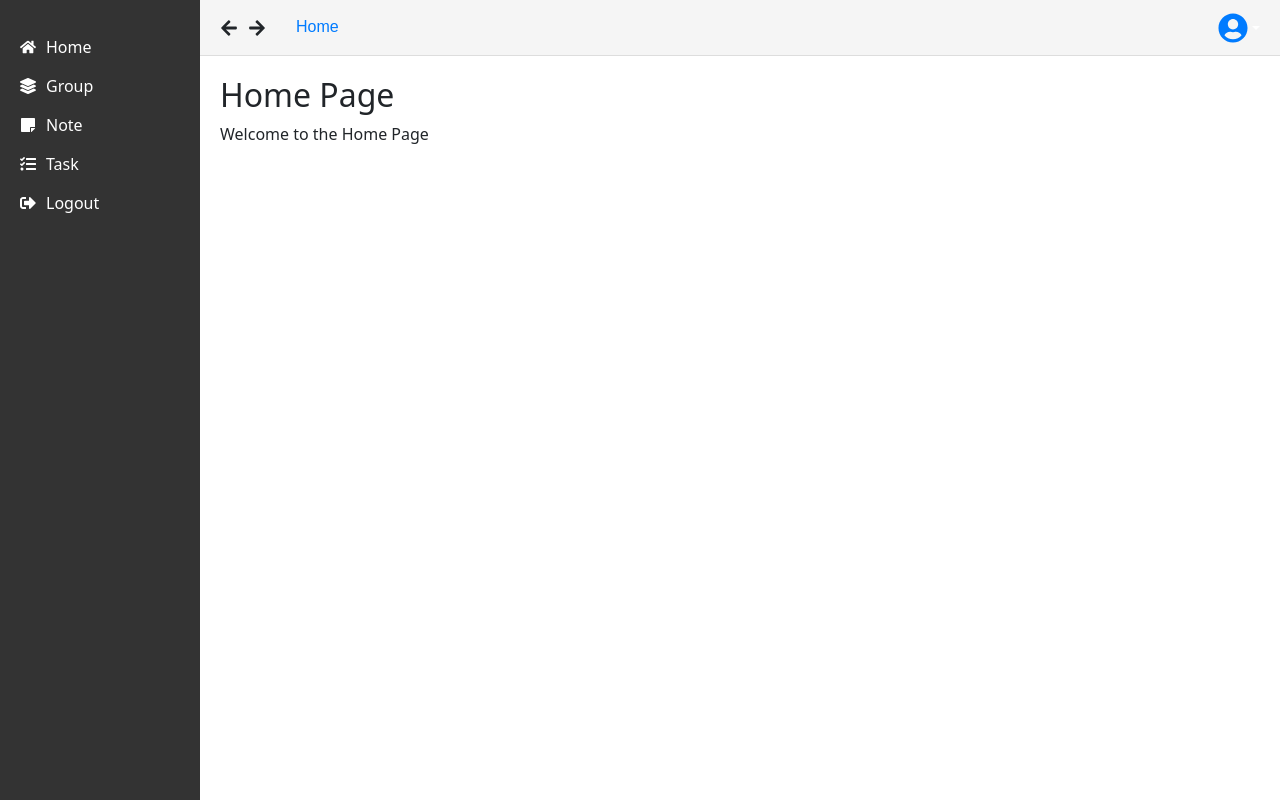
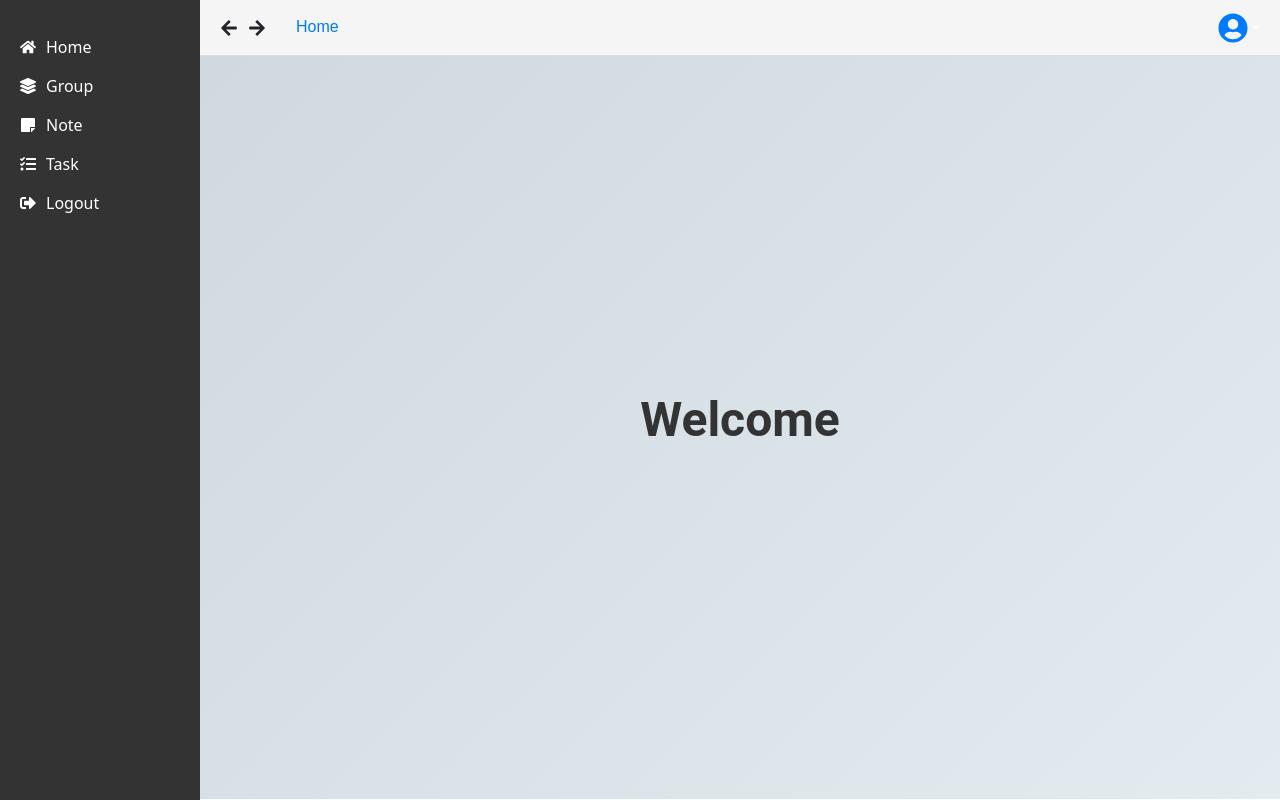
Before and after one commit to thuynguyentvt333/react-note-app, a React (Vite) app: page /app in a window 1280 px wide. Built offline with nearby package versions, Linux system fonts and the light colour scheme; sample sign-in values are in the browser's storage.

Commit message:
design home page - edit routes

```diff
--- a/src/layouts/PrivateLayout.css
+++ b/src/layouts/PrivateLayout.css
@@ -25,6 +25,6 @@
 
 .content {
     flex-grow: 1;
-    padding: 20px;
+    /* padding: 20px; */
     background-color: #fff;
 }
--- a/src/pages/Home.jsx
+++ /dev/null
@@ -1,12 +0,0 @@
-import React from 'react';
-
-const Home = () => {
-  return (
-    <div>
-      <h2>Home Page</h2>
-      <p>Welcome to the Home Page</p>
-    </div>
-  );
-}
-
-export default Home;
--- /dev/null
+++ b/src/pages/HomePage/Home.jsx
@@ -0,0 +1,14 @@
+import React from 'react';
+import './Home.scss';
+
+const Home = () => {
+  return (
+    <div className="home-container">
+      <div className="welcome-message">
+        <p>Welcome</p>
+      </div>
+    </div>
+  );
+}
+
+export default Home;
--- /dev/null
+++ b/src/pages/HomePage/Home.scss
@@ -0,0 +1,14 @@
+.home-container {
+  display: flex;
+  justify-content: center;
+  align-items: center;
+  height: calc(100vh - 57px);
+  background: linear-gradient(135deg, #cfd9df, #e2ebf0);
+
+  p {
+    font-size: 3rem;
+    font-weight: bold;
+    color: #333;
+    font-family: 'Roboto', sans-serif;
+  }
+}
--- a/src/pages/Login/Login.jsx
+++ b/src/pages/Login/Login.jsx
@@ -45,7 +45,7 @@ const Login = () =>  {
 
       if (passwordMatch) {
         login(user);
-        navigate('/app/home');
+        navigate('/app');
       } else {
         setError('Invalid email or password');
         setSuccess('');
--- a/src/routes/PrivateRouter.jsx
+++ b/src/routes/PrivateRouter.jsx
@@ -1,6 +1,6 @@
 import React, { useContext } from 'react';
 import { Routes, Route, Navigate } from 'react-router-dom';
-import Home from '../pages/Home';
+import Home from '../pages/HomePage/Home';
 import NotFound from '../pages/NotFound';
 import PrivateLayout from '../layouts/PrivateLayout';
 import TaskPage from '../pages/TaskPage/TaskPage';
--- a/src/routes/PublicRouter.jsx
+++ b/src/routes/PublicRouter.jsx
@@ -11,9 +11,9 @@ const PublicRouter = () => {
   return (
     <PublicLayout>
       <Routes>
-        <Route path="/login" element={user ? <Navigate to="/app/home" replace /> : <Login />} />
-        <Route path="/register" element={user ? <Navigate to="/app/home" replace /> : <Register />} />
-        <Route path="*" element={<Navigate to={user ? "/app/home" : "/login"} replace />} />
+        <Route path="/login" element={user ? <Navigate to="/app" replace /> : <Login />} />
+        <Route path="/register" element={user ? <Navigate to="/app" replace /> : <Register />} />
+        <Route path="*" element={<Navigate to={user ? "/app" : "/login"} replace />} />
       </Routes>
     </PublicLayout>
   );
```
